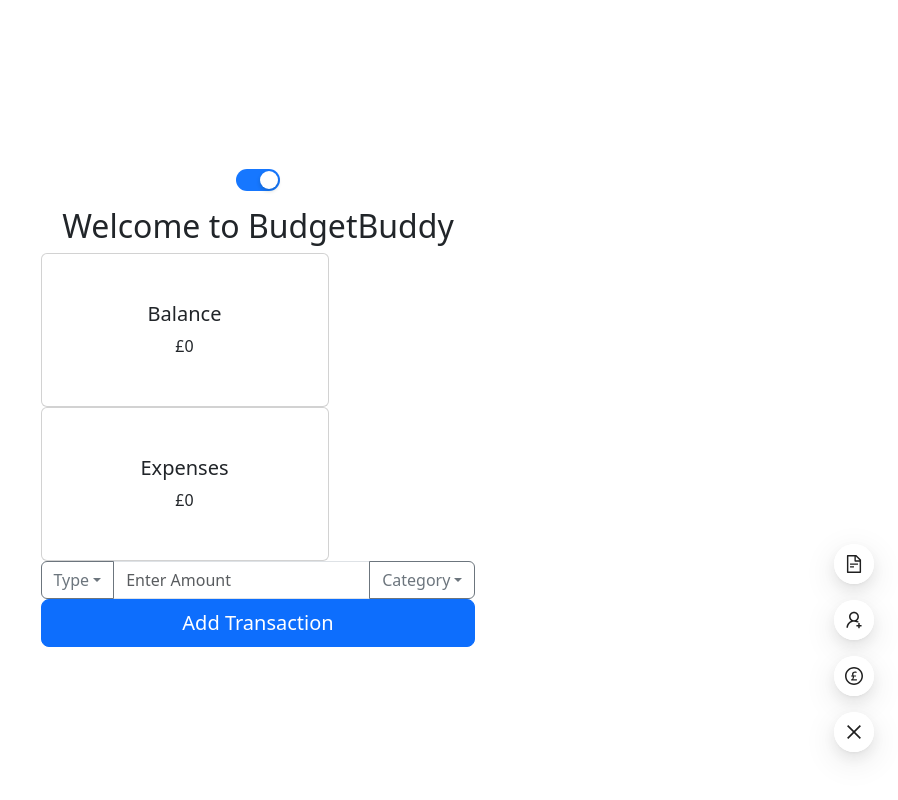
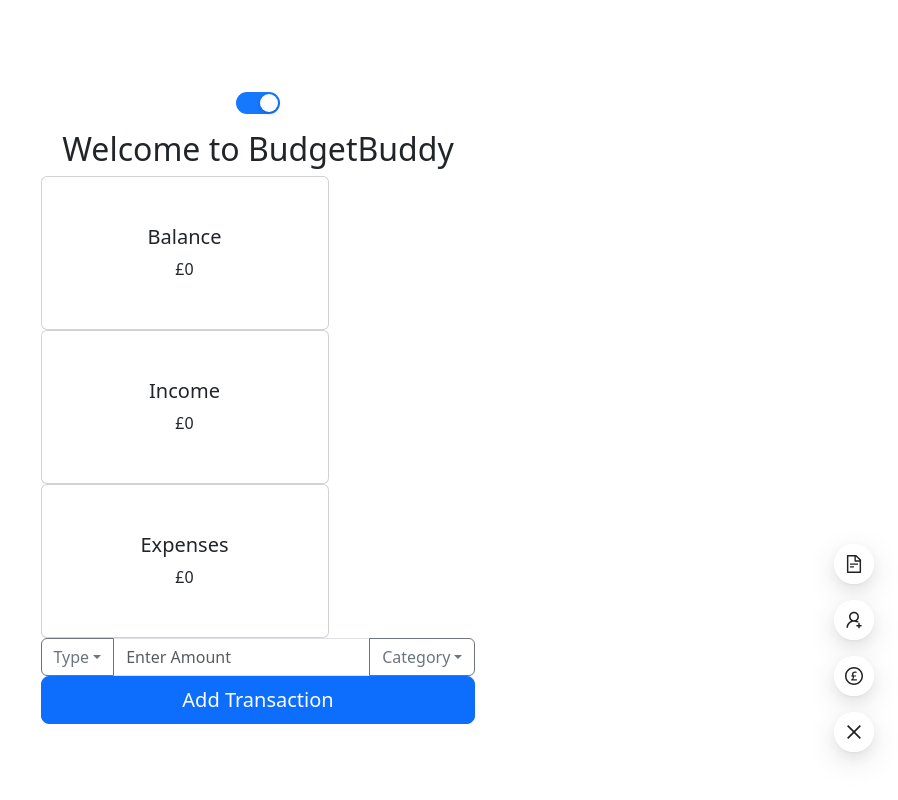
Before and after one commit to reececorkhill/BudgetBuddy, a React (Vite) app: page / in a window 1280 px wide. Shown: the whole page, without its empty margins (382-1280 px from the left). Built offline with nearby package versions, Linux system fonts and the light colour scheme.

Commit message:
added income component cards

```diff
--- a/src/App.jsx
+++ b/src/App.jsx
@@ -5,6 +5,7 @@ import AddTransaction from './components/AddTransaction.jsx';
 import Transactions from './components/Transactions.jsx';
 import Interface from './components/Interface.jsx';
 import Balance from './components/Balance.jsx';
+import Income from './components/Income.jsx';
 import Expenses from './components/Expenses.jsx';
 
 function App() {
@@ -21,6 +22,7 @@ function App() {
       </div>
 
       <Balance />
+      <Income />
       <Expenses />
 
       <div className="transactions-section" data-testid="cypress-transaction-section">
--- a/src/components/Income.jsx
+++ b/src/components/Income.jsx
@@ -1 +1,25 @@
 import React from 'react';
+import Card from 'react-bootstrap/Card';
+
+
+const Income = () => {
+    let savedTransactions = JSON.parse(localStorage.getItem('transactionObject')) || [];
+    let income = 0;
+    for (var i = 0; i < savedTransactions.length; i++) {
+        var transaction = savedTransactions[i];
+        if (transaction.type === 'Income') {
+            income+= parseInt(transaction.amount);
+        }
+    }
+    return (
+        <>
+        <Card style={{ width: '18rem' }}>
+            <Card.Body>
+                <Card.Title>Income</Card.Title>
+                <Card.Text>£{income}</Card.Text>
+            </Card.Body>
+        </Card>
+        </>
+    );
+}
+export default Income;
```
